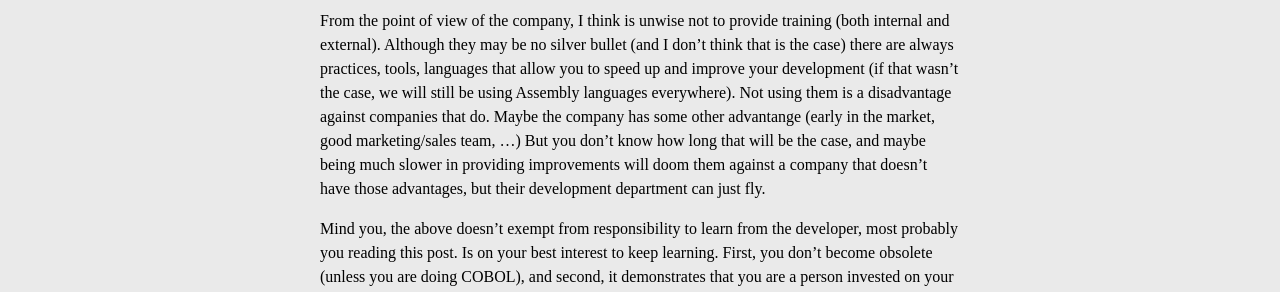
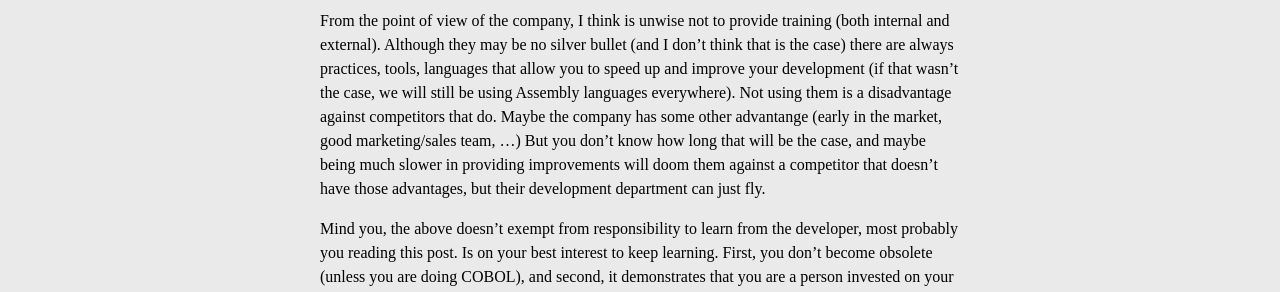
Before and after one commit to MiyamotoAkira/website, a Jekyll site: the page built from _posts/2020-04-17-learning.md, in a window 1280 px wide. Shown: the part 1149-1441 px from the top of the page. Built offline with Jekyll 4.4.1, drawn with Linux system fonts in a browser that asks for light colours.

Commit message:
company->competitor to increase the difference while reading

```diff
--- a/_posts/2020-04-17-learning.md
+++ b/_posts/2020-04-17-learning.md
@@ -21,7 +21,7 @@ Without that learning, once I changed to a different company, I think it would h
 
 There is always the discussion about if a company should provide learning for the employees. Maybe people learn new stuff (processes, tools, languages) and they leave. Yet, I have never seen anyone leaving because they have learned something while at the company, and left to do it somewhere else. They have always left because either there is a misalingment with the company (like lack of training) or because they have learned something on their own that they want to apply. The people that stay either are aligned with the company as it is, or are people that don't want to change.
 
-From the point of view of the company, I think is unwise not to provide training (both internal and external). Although they may be no silver bullet (and I don't think that is the case) there are always practices, tools, languages that allow you to speed up and improve your development (if that wasn't the case, we will still be using Assembly languages everywhere). Not using them is a disadvantage against companies that do. Maybe the company has some other advantange (early in the market, good marketing/sales team, ...) But you don't know how long that will be the case, and maybe being much slower in providing improvements will doom them against a company that doesn't have those advantages, but their development department can just fly.
+From the point of view of the company, I think is unwise not to provide training (both internal and external). Although they may be no silver bullet (and I don't think that is the case) there are always practices, tools, languages that allow you to speed up and improve your development (if that wasn't the case, we will still be using Assembly languages everywhere). Not using them is a disadvantage against competitors that do. Maybe the company has some other advantange (early in the market, good marketing/sales team, ...) But you don't know how long that will be the case, and maybe being much slower in providing improvements will doom them against a competitor that doesn't have those advantages, but their development department can just fly.
 
 Mind you, the above doesn't exempt from responsibility to learn from the developer, most probably you reading this post. Is on your best interest to keep learning. First, you don't become obsolete (unless you are doing COBOL), and second, it demonstrates that you are a person invested on your career, which gives a good image to current and future employers (or to investors if you setup your own company)
 
```
